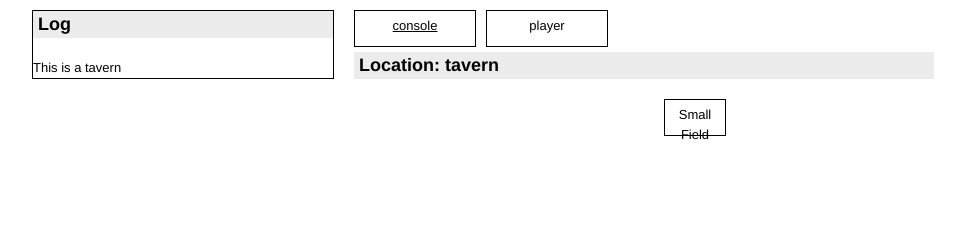
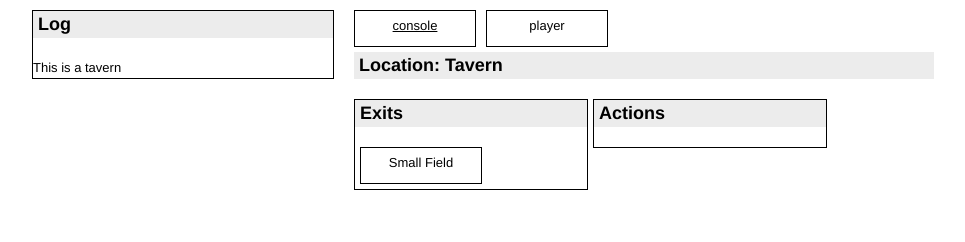
Before and after one commit to anthonydeaver/textventure, a plain HTML site: page index.html in a window 1280 px wide. Shown: the whole page, without its empty margins (138-1103 px from the left). Drawn offline with Linux system fonts and the light colour scheme.

Commit message:
exits and actions
Rooms now manages navigation buttons properly

```diff
--- a/css/app.css
+++ b/css/app.css
@@ -94,3 +94,13 @@ div.panelGradient {
 .view.active{left:0;height:auto;overflow:visible;z-index:2}
 .view.active ~ .view{left:100%}
 .view.active ~ .view.active{left:0}
+
+/* split */
+.locator .panel {
+	width: 40%;
+	float: left;
+	margin-right: 5px;
+}
+.locator .panel .button {
+	margin-left: 5px;
+}
--- a/js/app/Engine.js
+++ b/js/app/Engine.js
@@ -6,11 +6,11 @@ var Engine = (function() {
 
     function parseConfig(json) {
 
-        Engine.assert(json.defaultConsole,'A default Console must be defined');
-        _console = json.defaultConsole;
+        Engine.assert(json.console,'A default Console must be defined');
+        _console = json.console;
 
-        Engine.assert(json.navPanel,'A navPanel must be defined');
-        _navPanel = json.navPanel;
+        Engine.assert(json.locations,'A locations panel must be defined');
+        _navPanel = json.locations;
 
         if (!User) {
             throw new Error('Unable to locate User class');
@@ -22,7 +22,7 @@ var Engine = (function() {
 
         User.initialize();
         Layout.initialize();
-        Rooms.initialize();
+        // Rooms.initialize();
 
     }
 
--- a/js/app/Layout.js
+++ b/js/app/Layout.js
@@ -55,17 +55,18 @@ var Layout = (function () {
 
         // Add panels
         for (var x = 0; x < config.panels.length; x++) {
-            _createPanel(config.panels[x], _id);
+            _createPanel(config.panels[x], '#' + _id);
         };
 
     }
 
     function _createPanel(_panel,parent) {
         console.log('making panel')
-        parent = "#" + parent;
+        // parent = "#" + parent;
         var panel = $('<div>')
             .attr('id', typeof(_panel.id) != 'undefined' ? _panel.id : "BLK_")
-            .addClass(_panel.class + ' panel')
+            .addClass((_panel.class) ? _panel.class : '')
+            .addClass('panel')
             .html(typeof(_panel.title) != 'undefined' ? $("<h2>").text(_panel.title)  : "");
 
         if(_panel.width) {
@@ -92,7 +93,7 @@ var Layout = (function () {
         }
         var btn = $('<div>')
             .attr('id', typeof(config.id) != 'undefined' ? config.id : "BTN_")
-            .addClass('grid_1 button')
+            .addClass('button')
             .text(typeof(config.label) != 'undefined' ? config.label : "button")
             .click(function() {
                 $(this).data("handler")($(this));
@@ -107,8 +108,9 @@ var Layout = (function () {
 
     function _finalizeLayout() {
 
-
         $('<div>').addClass('locator').html('<h2>Location: <span></span></h2>').prependTo("#" + Engine.console);
+        _createPanel({id: 'exits', title: 'Exits'},'.locator');
+        _createPanel({id: 'actions', title: 'Actions'},'.locator');
 
         var slides = $('#viewSlider .view');
         console.log('slide: ', slides);
@@ -121,6 +123,8 @@ var Layout = (function () {
             // Update the active slide index
             i = slides.index(e.target);
         });
+
+        Rooms.initialize();
     };
 
     function Layout() {};
--- a/js/app/Rooms.js
+++ b/js/app/Rooms.js
@@ -16,16 +16,26 @@ var Rooms = (function(parent) {
     };
 
     Rooms.loadRoom = function(rm) {
+    	// $("#" + Engine.navPanel).html('');
+    	$('.locator #exits .button').remove();
         var room = _rooms[rm];
-        Engine.setLocation(rm);
+    	console.log('loading room: ', room);
+        Engine.setLocation(room.name);
         $( "#log .inner" ).prepend( $('<div>').addClass('logEntry').text(room.desc) );
         for (var x = 0; x < room.exits.length; x++) {
             var exit = _rooms[room.exits[x]];
             var btn = $('<div>')
-                .addClass('grid_1 button')
-                .text(exit.name);
+                .addClass('button')
+                .attr('id',exit.id)
+                .text(exit.name)
+                .click(function() {
+                	// Rooms.loadRoom(exit.id);
+	                var id = $(this).data("ident");
+	                Rooms.loadRoom(id);
+	            })
+	            .data("ident",  exit.id );
             console.log('exit: ', exit.name);
-            btn.appendTo("#" + Engine.navPanel);
+            btn.appendTo("#exits");
         }
     };
 
--- a/js/app/resources/app.json
+++ b/js/app/resources/app.json
@@ -1,6 +1,6 @@
 {
 	"gameTitle" : "TXTVENTURE Test Dungeon",
-	"defaultConsole": "console",
-	"navPanel" : "navButtonPanel"
+	"console": "console",
+	"locations" : "locationsPanel"
 
 }
--- a/js/app/resources/layout.json
+++ b/js/app/resources/layout.json
@@ -22,8 +22,7 @@
 			"displayOrder"	: 1,
 			"panels"		: [
 								{
-									"id": "navButtonPanel",
-									"class" : "push_5",
+									"id": "locationsPanel",
 									"border" : "none"
 								}
 
--- a/js/app/resources/rooms.json
+++ b/js/app/resources/rooms.json
@@ -2,14 +2,22 @@
 	"rooms" : {
 		"default": "tavern",
 		"tavern" : {
+			"id" : "tavern",
 			"name" : "Tavern",
 			"desc" : "This is a tavern",
 			"exits" : ["small_field"]
 		},
 		"small_field" : {
+			"id" : "small_field",
 			"name" : "Small Field",
 			"desc" : "You are in a small field filled with giant Sunflowers",
 			"exits" : ["tavern","large_field"]
+		},
+		"large_field" : {
+			"id" : "large_field",
+			"name" : "Large Field",
+			"desc" : "You are in a large field filled with grass",
+			"exits" : ["small_field"]
 		}
 	}
 }
```
